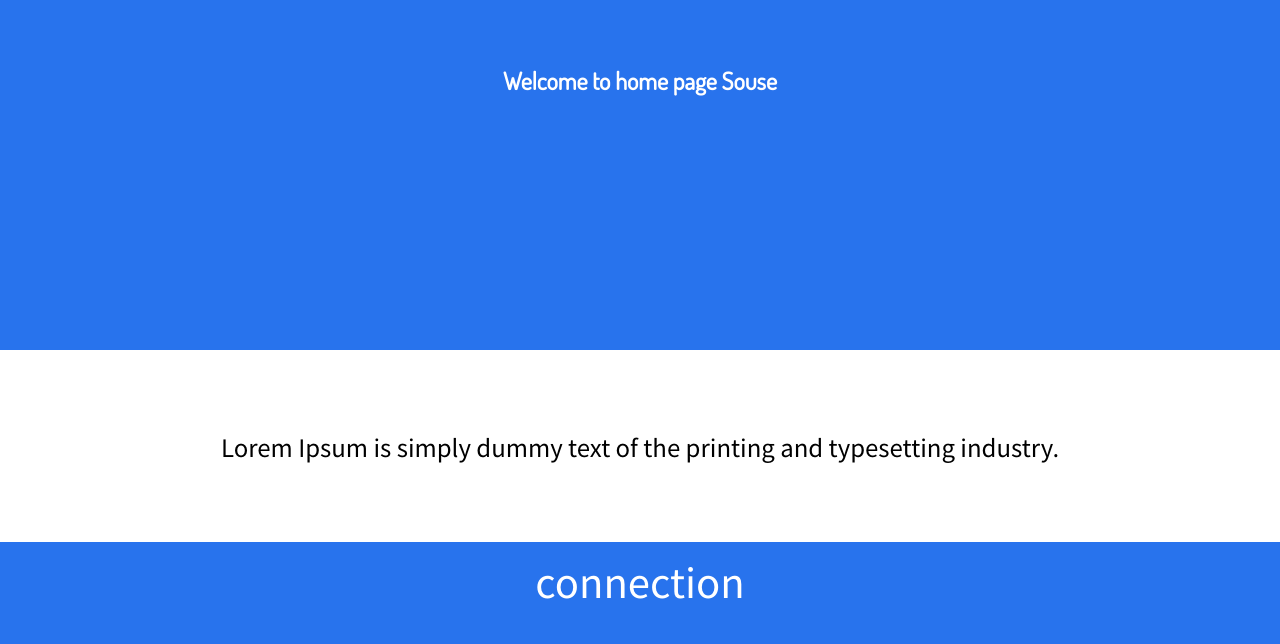
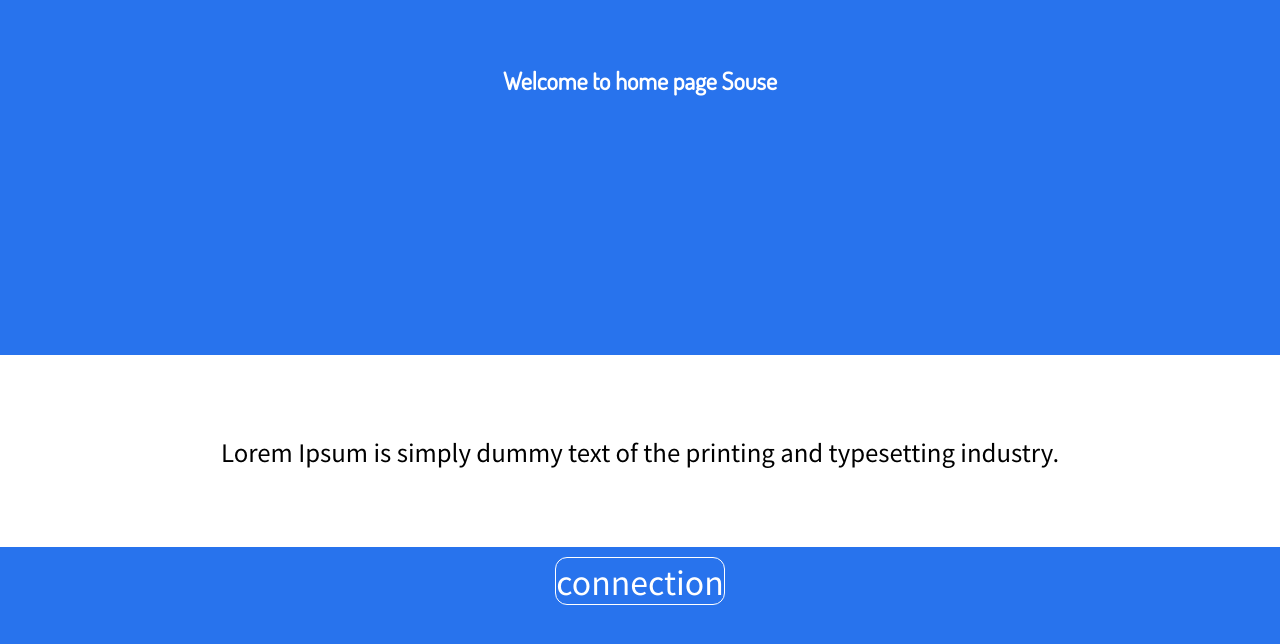
Before and after one commit to wwxxvision/ngproject, an Angular app: page / in a window 1280 px wide. Shown: the top 644 px of the page. Built offline with nearby package versions, Linux system fonts and the light colour scheme.

Commit message:
Debug home button

```diff
--- a/src/app/data.service.ts
+++ b/src/app/data.service.ts
@@ -8,6 +8,6 @@ export class DataService {
   apiUrl = 'http://www.splashbase.co/api/v1/images/latest';
   constructor(private _http: HttpClient ) { }
   getImages() {
-    return this._http.get<Api[]>(this.apiUrl);
+    return this._http.get(this.apiUrl);
   }
 }
--- a/src/app/home/home.component.css
+++ b/src/app/home/home.component.css
@@ -23,14 +23,15 @@
     color: white;
     text-decoration: none;
     font-family: 'Noto Sans HK', sans-serif;
-    font-size: 5vh;
+    font-size: 4vh;
     margin-top: 10px;
+    border: 1px solid white;
+    border-radius: 12px;
     transition-duration: 1.4s;
 }
 .connection-start:hover {
     cursor: pointer;
     opacity: 0.4;
-    transform: scale(-0.1);
     transition-duration: 1.4s;
 }
 .info-project {
--- a/src/app/slider/slider.component.html
+++ b/src/app/slider/slider.component.html
@@ -1,10 +1,12 @@
 
 <div class="slider" #slider>
   <div class="wrapper js-wrp">
-    <img src="../assets/img/alex-knight-326705-unsplash.jpg" alt="slider_image" class="slider__image" id="firstSlide">
-    <img *ngFor="let image  of images.images" class="slider__image" src={{image.url}}  alt="slider_image">
-    <img src="../assets/img/lai-man-nung-783645-unsplash.jpg" alt="slider_image" class="slider__image">
-    <img src="../assets/img/pedro-lastra-157071-unsplash.jpg" alt="slider_image" class="slider__image" id="lastSlide">
+    <ng-template ngFor let-image [ngForOf]="images" let-i="index" >
+      <img src="../assets/img/alex-knight-326705-unsplash.jpg" alt="slider_image" class="slider__image" id="firstSlide">
+      <img  class="slider__image" src={{image.url}}  alt="slider_image">
+      <img src="../assets/img/lai-man-nung-783645-unsplash.jpg" alt="slider_image" class="slider__image">
+      <img src="../assets/img/pedro-lastra-157071-unsplash.jpg" alt="slider_image" class="slider__image" id="lastSlide">
+    </ng-template>
   </div>
 </div>
 <div class="btn">
--- a/src/app/slider/slider.component.ts
+++ b/src/app/slider/slider.component.ts
@@ -10,10 +10,8 @@ import { Api } from './api';
   styleUrls: ['./slider.component.css']
 })
 export class SliderComponent implements OnInit {
-  images: Api[];
   constructor(private _dataService: DataService) {}
-  @ViewChild('slider', {static: false})
-  slider: ElementRef
+  images: any = [];
   imagesElements: any;
   firstElement: any;
   lastElement: any;
@@ -24,7 +22,10 @@ export class SliderComponent implements OnInit {
   counter: number = 1;
   ngOnInit() {
     return this._dataService.getImages()
-      .subscribe(data => this.images = data);
+      .subscribe((data) => {
+        this.images.push(data)
+        console.log(this.images[0].images)
+      })
   }
   ngAfterViewInit() {
     this.wrapper = document.querySelector('.js-wrp');
```
